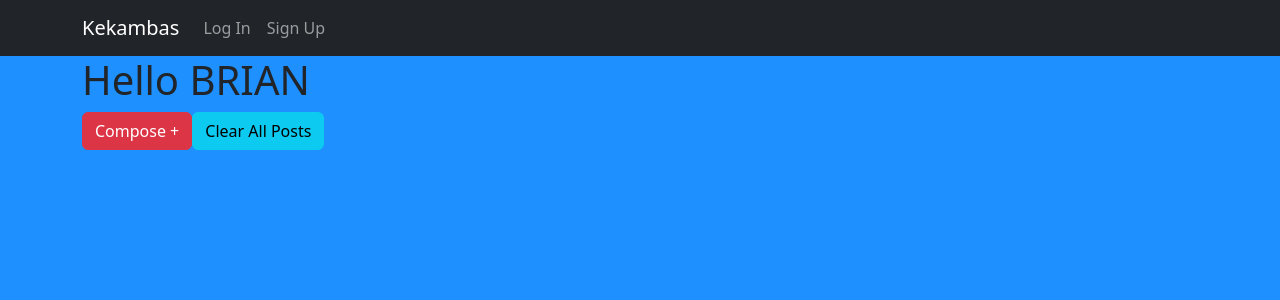
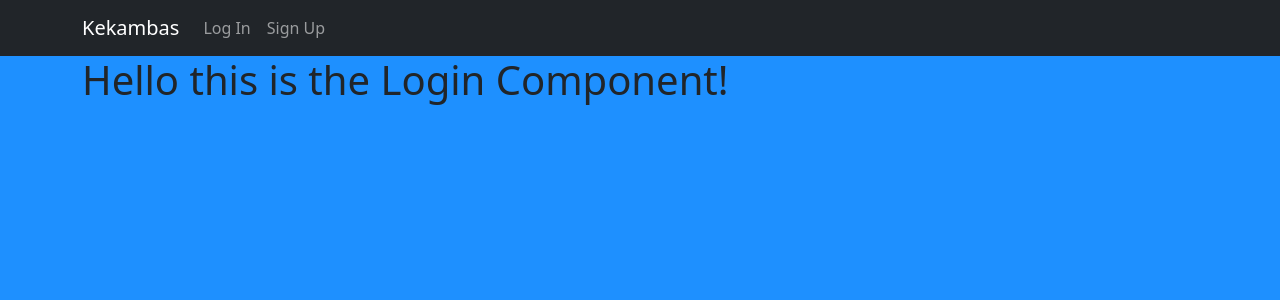
Before and after one commit to bstanton773/kekambas-117_react_intro, a React (Vite) app: page /login in a window 1280 px wide. Shown: the top 300 px of the page. Built offline with nearby package versions, Linux system fonts and the light colour scheme.

Commit message:
Add React-Router and Login View Component

```diff
--- a/package.json
+++ b/package.json
@@ -13,7 +13,8 @@
     "bootstrap": "^5.3.0",
     "react": "^18.2.0",
     "react-bootstrap": "^2.7.4",
-    "react-dom": "^18.2.0"
+    "react-dom": "^18.2.0",
+    "react-router-dom": "^6.13.0"
   },
   "devDependencies": {
     "@types/react": "^18.0.37",
--- a/src/App.tsx
+++ b/src/App.tsx
@@ -1,6 +1,8 @@
 import { useState } from 'react';
+import { Routes, Route } from 'react-router-dom';
 import Navigation from "./components/Navigation";
 import Home from './views/Home';
+import Login from './views/Login';
 import Container from 'react-bootstrap/Container'
 
 
@@ -19,7 +21,11 @@ export default function App() {
         <div>
             <Navigation isLoggedIn={isLoggedIn}/>
             <Container>
-                <Home name={name} />
+                <Routes>
+                    <Route path='/' element={<Home name={name} />} />
+                    <Route path='/login' element={<Login />} />
+                </Routes>
+
             </Container>
         </div>
     )
--- a/src/components/Navigation.tsx
+++ b/src/components/Navigation.tsx
@@ -1,6 +1,7 @@
 import Container from 'react-bootstrap/Container';
 import Nav from 'react-bootstrap/Nav';
 import Navbar from 'react-bootstrap/Navbar';
+import { Link } from 'react-router-dom';
 
 type NavigationProps = {
     isLoggedIn: boolean
@@ -11,7 +12,7 @@ export default function Navigation({ isLoggedIn }:NavigationProps) {
         <>
             <Navbar bg='dark' data-bs-theme='dark'>
                 <Container>
-                    <Navbar.Brand href="/">Kekambas</Navbar.Brand>
+                    <Navbar.Brand to="/" as={Link}>Kekambas</Navbar.Brand>
                     <Nav className='me-auto'>
                         { isLoggedIn ? (
                             <>
@@ -20,7 +21,7 @@ export default function Navigation({ isLoggedIn }:NavigationProps) {
                             </>
                         ) : (
                             <>
-                                <Nav.Link href='/'>Log In</Nav.Link>
+                                <Nav.Link to='/login' as={Link}>Log In</Nav.Link>
                                 <Nav.Link href='/'>Sign Up</Nav.Link>
                             </>
                         )}
--- a/src/main.tsx
+++ b/src/main.tsx
@@ -1,11 +1,14 @@
 import React from 'react'
 import ReactDOM from 'react-dom/client'
+import { BrowserRouter } from 'react-router-dom';
 import App from './App.tsx'
 import 'bootstrap/dist/css/bootstrap.min.css'; // Bootstrap CSS
 import './index.css' // Our own CSS
 
 ReactDOM.createRoot(document.getElementById('root') as HTMLElement).render(
   <React.StrictMode>
-    <App />
+    <BrowserRouter>
+        <App />
+    </BrowserRouter>
   </React.StrictMode>,
 )
--- a/src/views/Home.tsx
+++ b/src/views/Home.tsx
@@ -33,7 +33,7 @@ export default function Home({ name }: HomeProps) {
             <h1>Hello {name.toUpperCase()}</h1>
             <Button variant="danger" onClick={() => {setDisplayForm(!displayForm)}}>{displayForm ? 'Close X' : 'Compose +'}</Button>
             {displayForm && <PostForm handleSubmit={handleFormSubmit} newPost={newPost} handleChange={handleInputChange}/>}
-            {posts.map( p => <PostCard post={p} />)}
+            {posts.map( p => <PostCard key={p.id} post={p} />)}
             <Button variant='info' onClick={() => {setPosts([])}}>Clear All Posts</Button>
         </>
     )
--- /dev/null
+++ b/src/views/Login.tsx
@@ -0,0 +1,6 @@
+type Props = {}
+export default function Login({}: Props) {
+    return (
+        <h1>Hello this is the Login Component!</h1>
+    )
+}
```
Also changed, not shown: 1 other file (tests, documents, lock files or other folders).
